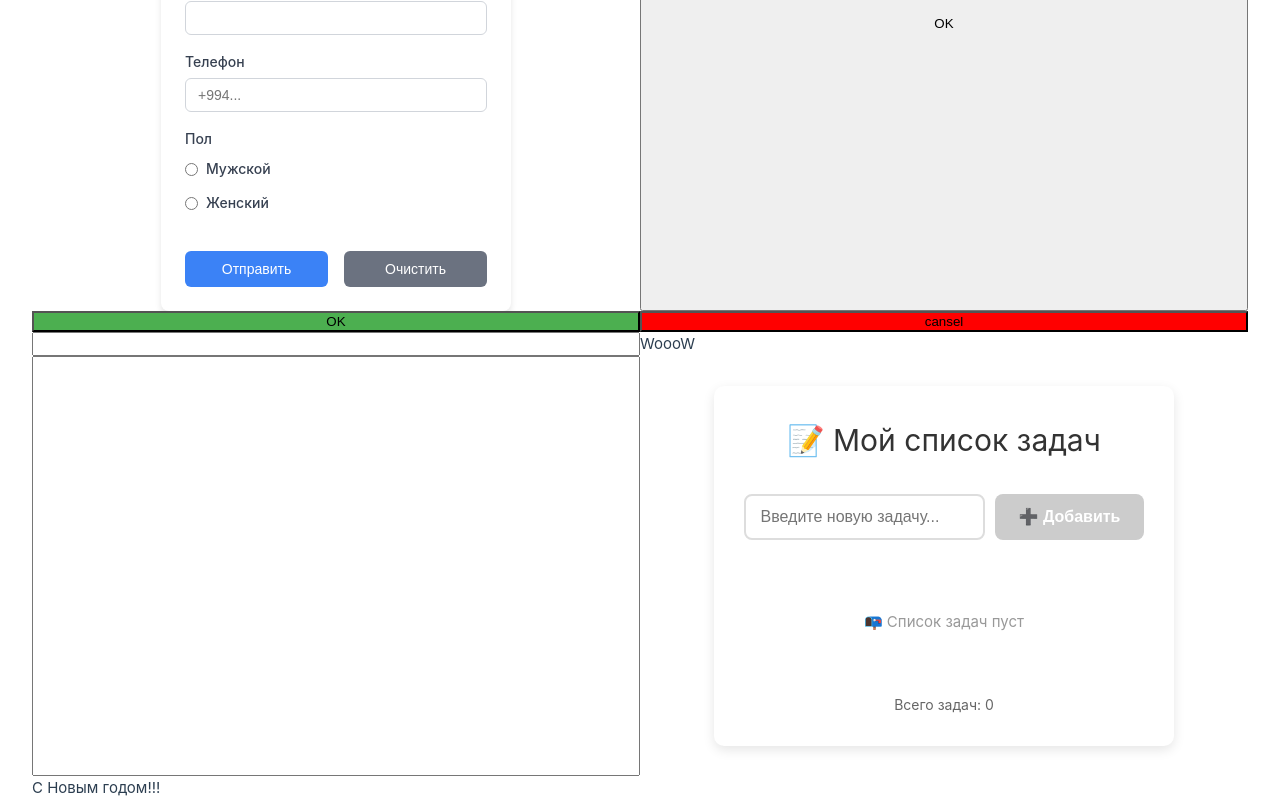
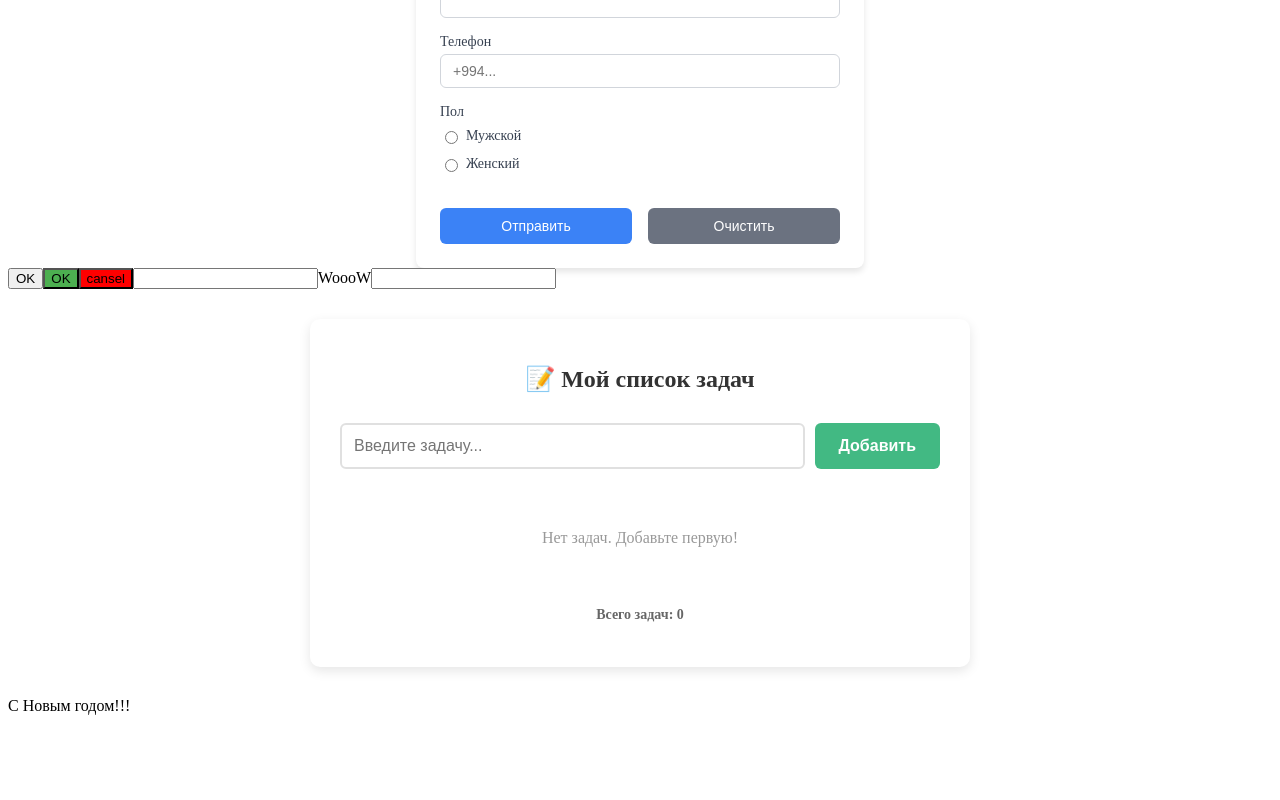
Before and after one commit to IrinaFox/ReyhanProject, a Vue app in the folder Reyhan Project/: page / in a window 1280 px wide. Shown: the part 800-1600 px from the top of the page. After the commit the page ends 1523 px from the top, so only its background shows below. Built offline with nearby package versions, Linux system fonts and the light colour scheme.

Commit message:
DP-40: Instead of local storage in the ToDo Vue component, I used pinia

```diff
--- a/Reyhan Project/package.json
+++ b/Reyhan Project/package.json
@@ -12,6 +12,7 @@
     "preview": "vite preview"
   },
   "dependencies": {
+    "pinia": "^3.0.3",
     "vue": "^3.5.18"
   },
   "devDependencies": {
--- a/Reyhan Project/src/components/ToDo.vue
+++ b/Reyhan Project/src/components/ToDo.vue
@@ -3,44 +3,77 @@
     <h1>📝 Мой список задач</h1>
 
     <!-- Форма добавления -->
-    <AddTodoForm @add-todo="addTodo" />
+    <div class="input-area">
+      <input
+          v-model="newTodo"
+          @keyup.enter="addTodo"
+          placeholder="Введите задачу..."
+          class="input"
+      />
+      <button @click="addTodo" class="btn-add">Добавить</button>
+    </div>
 
     <!-- Список задач -->
-    <TodoList :todos="todos" @delete-todo="deleteTodo" />
+    <ul class="todo-list" v-if="todos.length > 0">
+      <li v-for="todo in todos" :key="todo.id" class="todo-item">
+        <div class="todo-content">
+          <input
+              type="checkbox"
+              :checked="todo.completed"
+              @change="toggleTodo(todo.id)"
+              class="checkbox"
+          />
+          <span :class="{ completed: todo.completed }">
+            {{ todo.text }}
+          </span>
+        </div>
+        <button @click="deleteTodo(todo.id)" class="btn-delete">
+          ❌
+        </button>
+      </li>
+    </ul>
+
+    <p v-else class="empty-message">Нет задач. Добавьте первую!</p>
 
     <p class="stats">Всего задач: {{ todos.length }}</p>
   </div>
 </template>
 
 <script>
-import AddTodoForm from './AddTodoForm.vue'
-import TodoList from './TodoList.vue'
-
 export default {
   name: 'ToDo',
-  components: {
-    AddTodoForm,
-    TodoList
-  },
   data() {
     return {
-      todos: []
+      todos: [],
+      newTodoText: '',
+      newTodo: '' // добавлено для совместимости
     }
   },
   mounted() {
     this.loadTodos()
   },
   methods: {
-    addTodo(todoText) {
+    addTodo() {
+      if (!this.newTodoText.trim()) return
+
       const newTodo = {
         id: Date.now(),
-        text: todoText,
+        text: this.newTodoText,
         completed: false,
         createdAt: new Date().toLocaleString()
       }
 
       this.todos.push(newTodo)
+      this.newTodoText = ''
       this.saveTodos()
+    },
+
+    toggleTodo(id) {
+      const todo = this.todos.find(t => t.id === id)
+      if (todo) {
+        todo.completed = !todo.completed
+        this.saveTodos()
+      }
     },
 
     deleteTodo(id) {
@@ -49,13 +82,21 @@ export default {
     },
 
     saveTodos() {
-      localStorage.setItem('todos', JSON.stringify(this.todos))
+      try {
+        localStorage.setItem('todos', JSON.stringify(this.todos))
+      } catch (e) {
+        console.warn('localStorage не доступен:', e)
+      }
     },
 
     loadTodos() {
-      const saved = localStorage.getItem('todos')
-      if (saved) {
-        this.todos = JSON.parse(saved)
+      try {
+        const saved = localStorage.getItem('todos')
+        if (saved) {
+          this.todos = JSON.parse(saved)
+        }
+      } catch (e) {
+        console.warn('Не удалось загрузить задачи:', e)
       }
     }
   }
@@ -76,6 +117,99 @@ h1 {
   text-align: center;
   color: #333;
   margin-bottom: 30px;
+  font-size: 24px;
+}
+
+.input-area {
+  display: flex;
+  gap: 10px;
+  margin-bottom: 20px;
+}
+
+.input {
+  flex: 1;
+  padding: 12px;
+  border: 2px solid #e0e0e0;
+  border-radius: 6px;
+  font-size: 16px;
+}
+
+.input:focus {
+  outline: none;
+  border-color: #42b983;
+}
+
+.btn-add {
+  padding: 12px 24px;
+  background: #42b983;
+  border: none;
+  border-radius: 6px;
+  color: white;
+  cursor: pointer;
+  font-size: 16px;
+  font-weight: bold;
+}
+
+.btn-add:hover {
+  background: #2b8c66;
+}
+
+.todo-list {
+  list-style: none;
+  padding: 0;
+  margin: 0 0 20px 0;
+}
+
+.todo-item {
+  display: flex;
+  justify-content: space-between;
+  align-items: center;
+  padding: 15px;
+  background: #f8f9fa;
+  border-radius: 6px;
+  margin-bottom: 10px;
+}
+
+.todo-content {
+  display: flex;
+  align-items: center;
+  gap: 12px;
+  flex: 1;
+}
+
+.checkbox {
+  width: 20px;
+  height: 20px;
+  cursor: pointer;
+}
+
+.todo-content span {
+  font-size: 16px;
+  color: #333;
+}
+
+.todo-content span.completed {
+  text-decoration: line-through;
+  color: #999;
+}
+
+.btn-delete {
+  background: none;
+  border: none;
+  cursor: pointer;
+  font-size: 18px;
+  padding: 5px;
+}
+
+.btn-delete:hover {
+  transform: scale(1.2);
+}
+
+.empty-message {
+  text-align: center;
+  color: #999;
+  padding: 40px 0;
+  font-size: 16px;
 }
 
 .stats {
@@ -83,5 +217,6 @@ h1 {
   color: #666;
   margin-top: 20px;
   font-size: 14px;
+  font-weight: bold;
 }
 </style>
--- a/Reyhan Project/src/main.js
+++ b/Reyhan Project/src/main.js
@@ -1,6 +1,9 @@
-import './assets/main.css'
-
+import { createPinia } from 'pinia'
 import { createApp } from 'vue'
 import App from './App.vue'
 
-createApp(App).mount('#app')
+const app = createApp(App)
+const pinia = createPinia()
+
+app.use(pinia)
+app.mount('#app')
```
Also changed, not shown: 1 other file (tests, documents, lock files or other folders).
